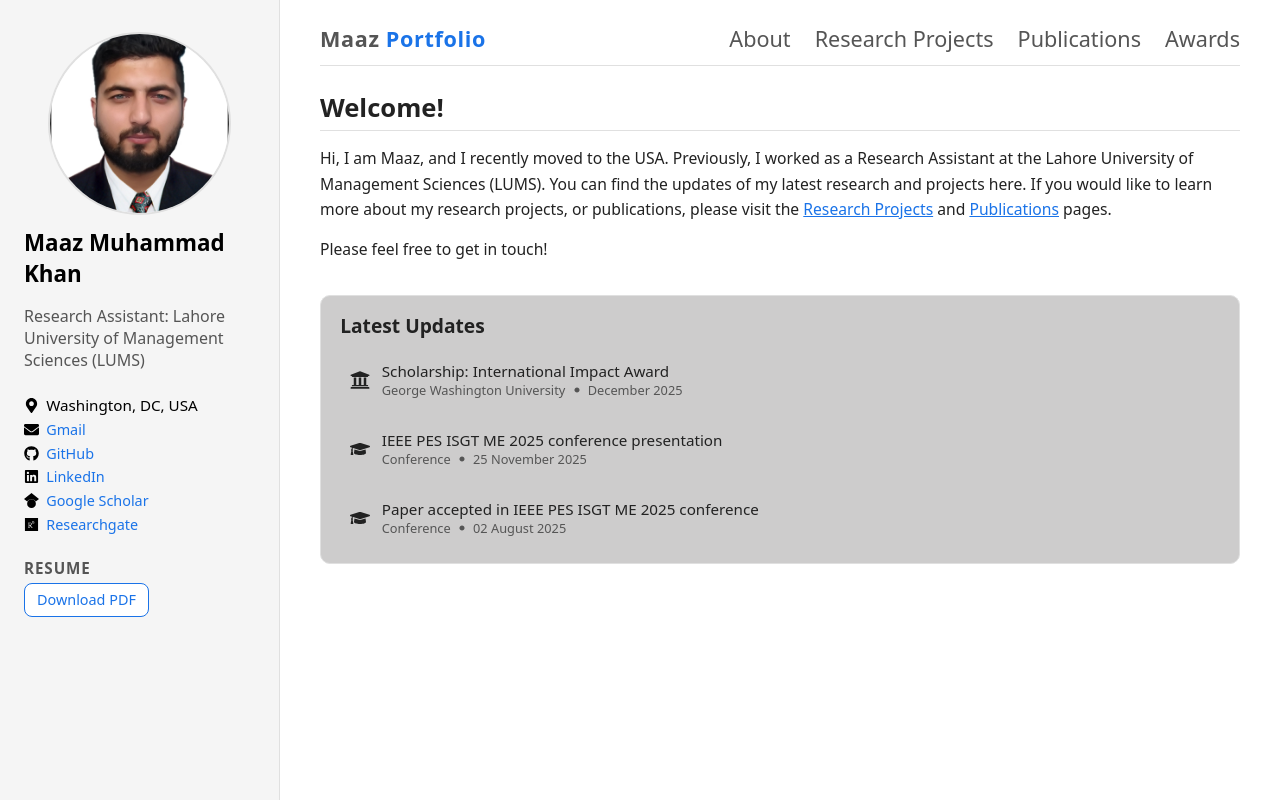
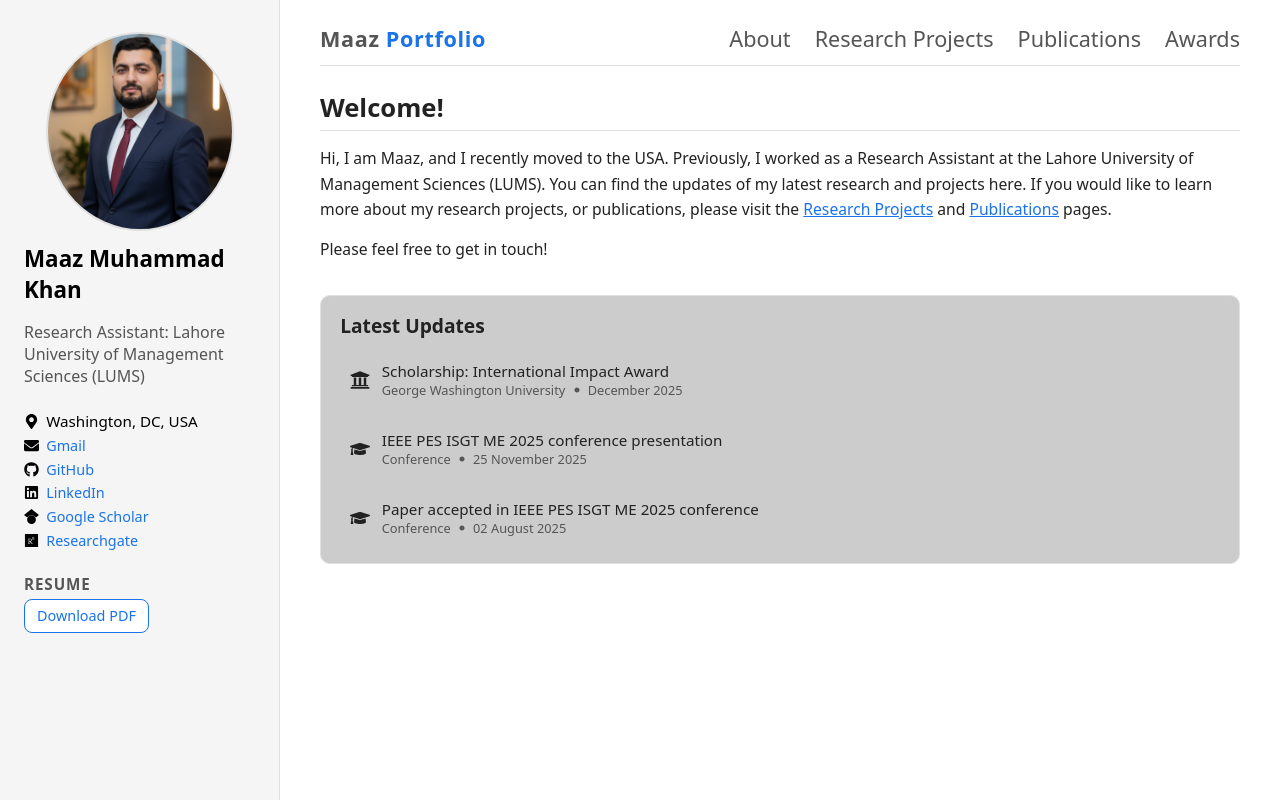
Before and after one commit to Maazkhan100/maazkhan100.github.io, a React (Vite) app: page / in a window 1280 px wide. Built offline with nearby package versions, Linux system fonts and the light colour scheme.

Commit message:
Profile Image Updated

```diff
--- a/src/components/Sidebar/Sidebar.jsx
+++ b/src/components/Sidebar/Sidebar.jsx
@@ -8,7 +8,7 @@ export default function Sidebar() {
     <aside className="sidebar">
       <div className="profile-image">
         <Link to="/">
-          <img src="/profile.jpg" alt="Maaz Muhammad Khan" />
+          <img src="/profile.png" alt="Maaz Muhammad Khan" />
         </Link>
       </div>
       <Link to="/" className="name">
--- a/src/styles.css
+++ b/src/styles.css
@@ -61,8 +61,8 @@ body {
 }
 
 .profile-image {
-    width: 183px;
-    height: 183px;
+    width: 188px;
+    height: 199px;
     border-radius: 50%;
     overflow: hidden;
     margin: 0 auto 0.75rem;
```
Also changed, not shown: public/profile.jpg (deleted), public/profile.png (added).
